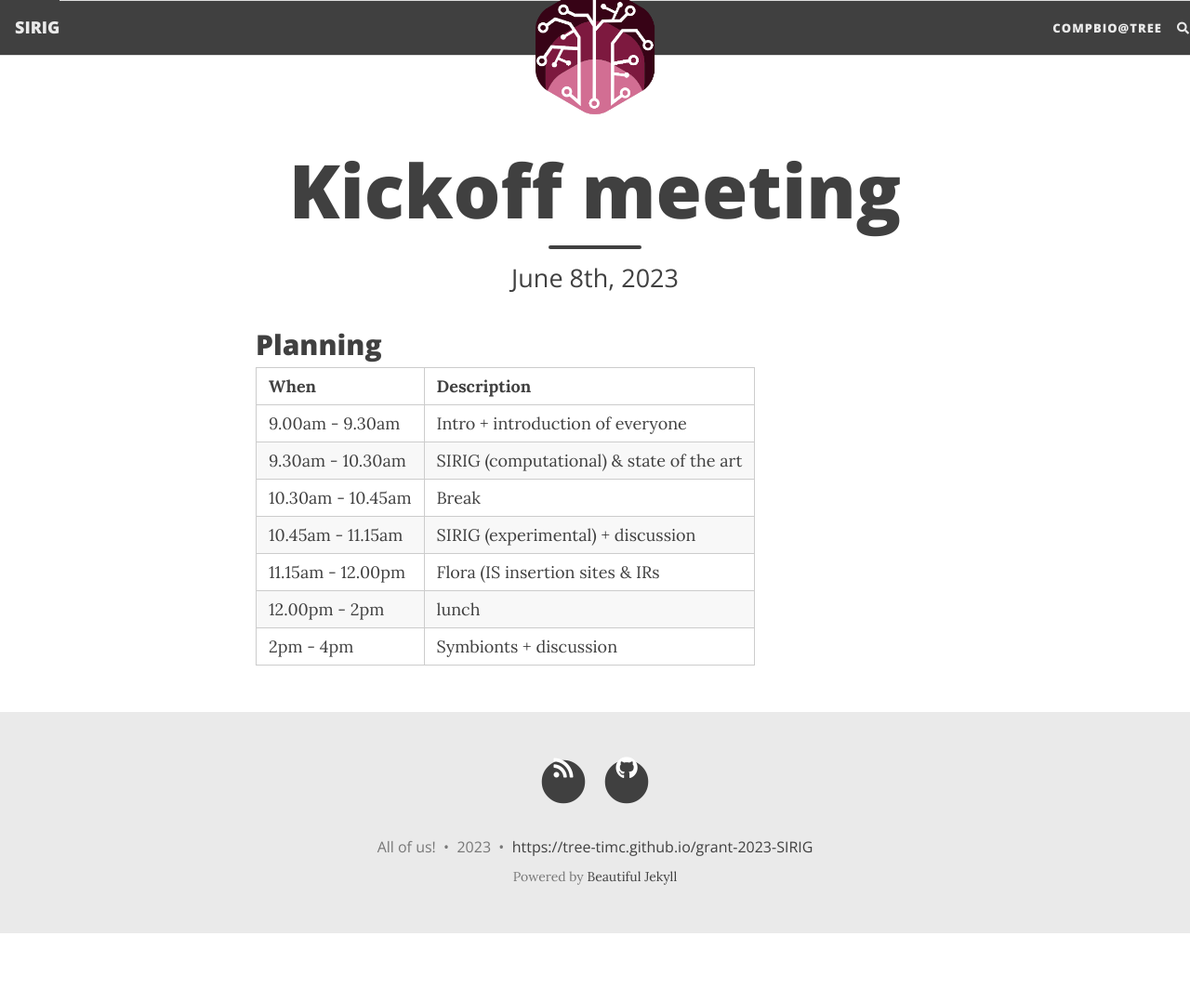
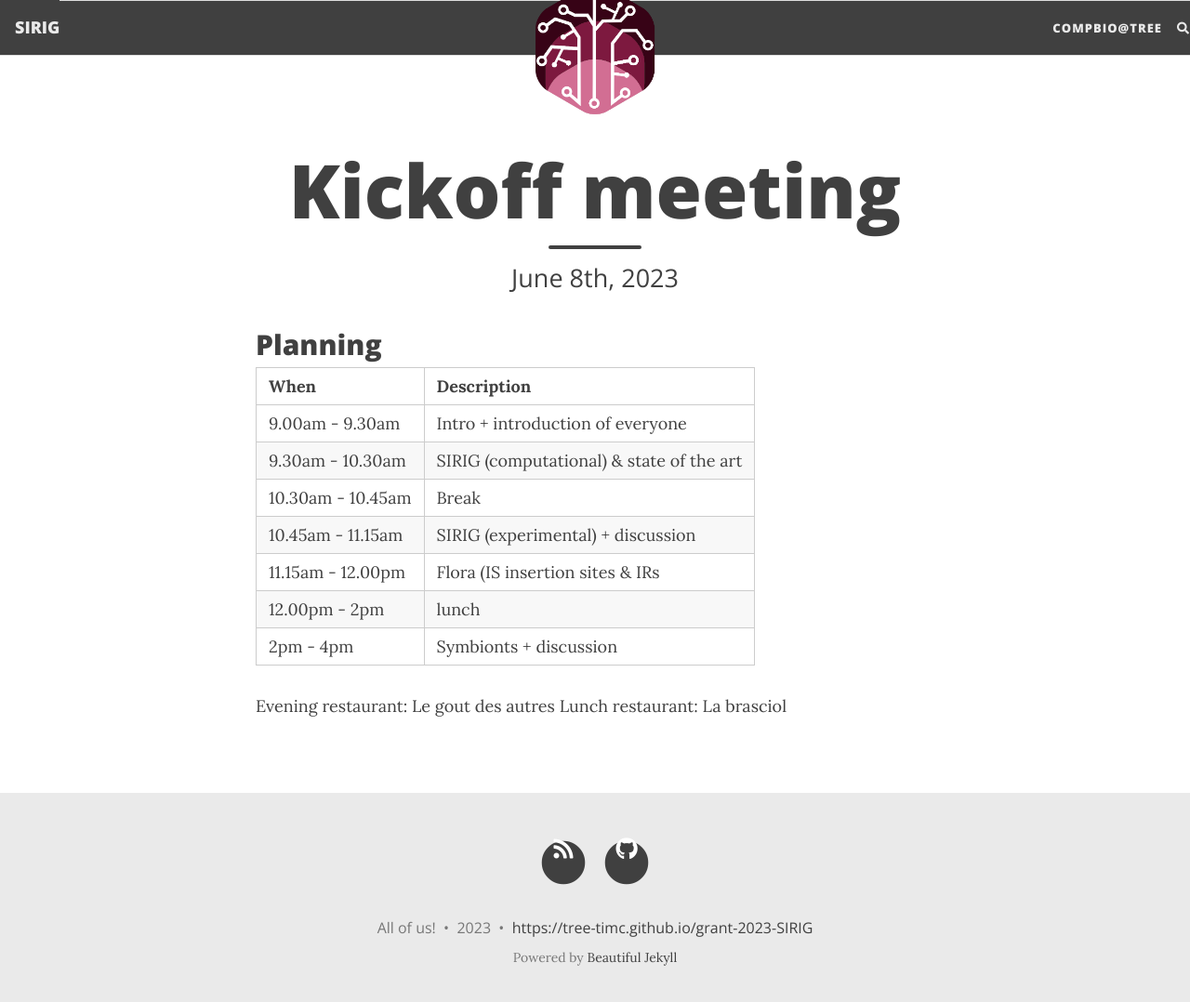
Before and after one commit to TrEE-TIMC/grant-2023-SIRIG, a Jekyll site: the page built from meetings/2023june.md, in a window 1280 px wide and 1091 px high. Shown: the top 1078 px of the window at 93% size. Built offline with Jekyll 4.4.1, drawn with Linux system fonts in a browser that asks for light colours; nearby versions of some CDN libraries; comment, search, counter and statistics services are not loaded.

Commit message:
Adding restaurant ideas

```diff
--- a/meetings/2023june.md
+++ b/meetings/2023june.md
@@ -16,3 +16,7 @@ subtitle: June 8th, 2023
 |11.15am - 12.00pm| Flora (IS insertion sites & IRs|
 | 12.00pm - 2pm | lunch |
 | 2pm - 4pm | Symbionts + discussion |
+
+
+Evening restaurant: Le gout des autres
+Lunch restaurant: La brasciol
```
